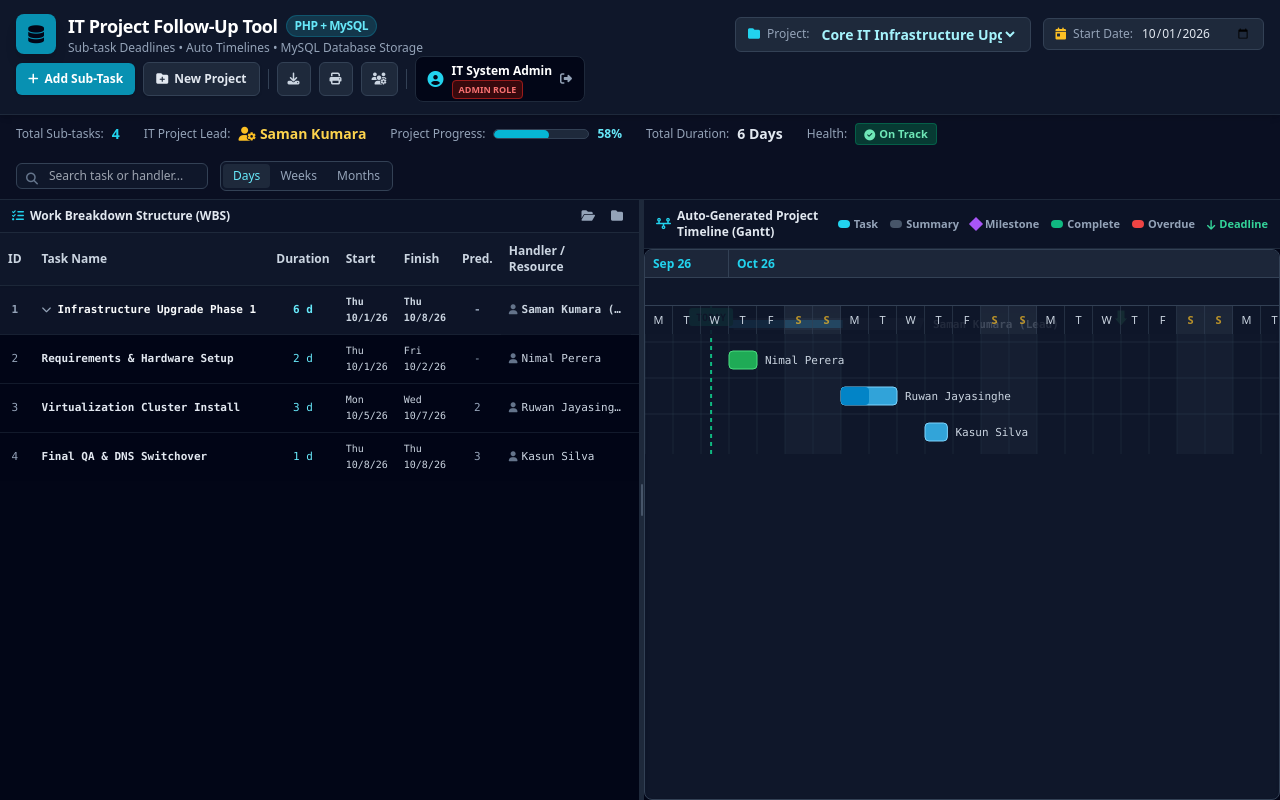
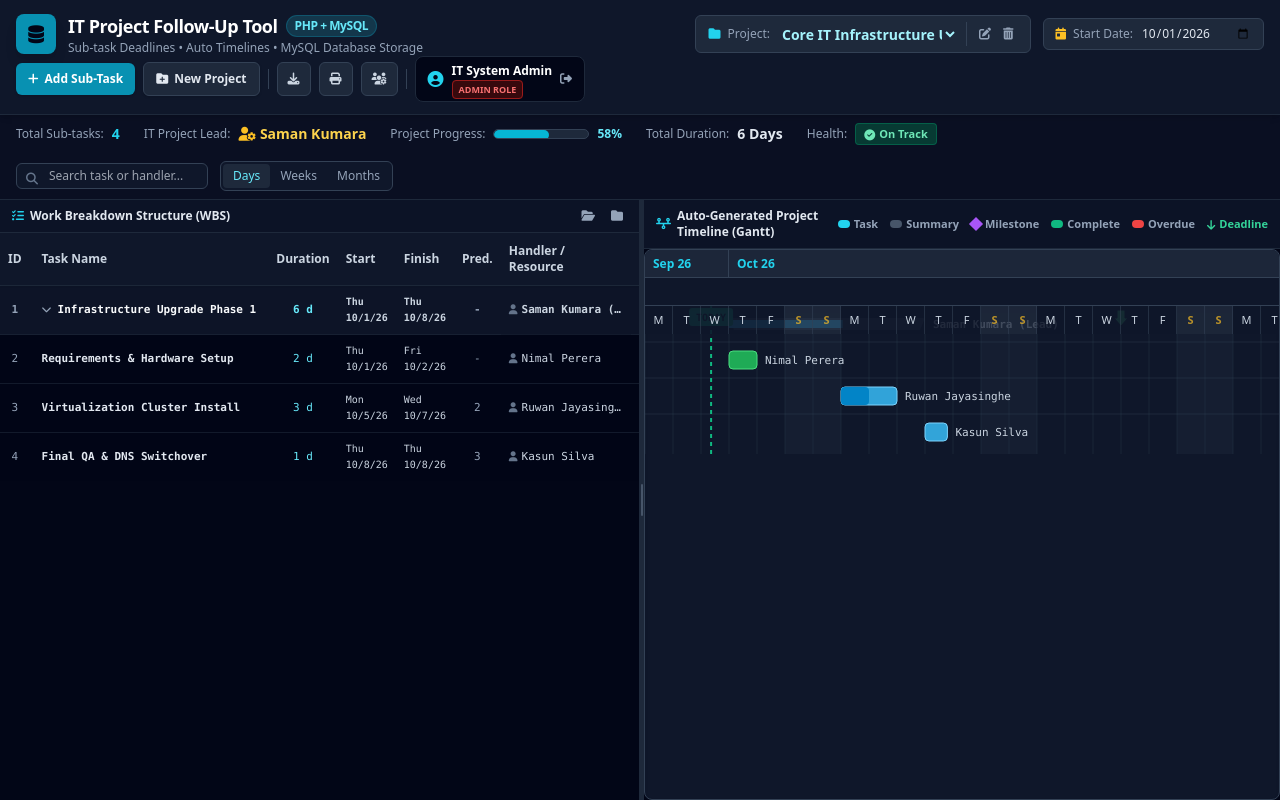
Before and after one commit to lh-unkown/Project-Handle-TOOL, a PHP site: page /index.php in a window 1280 px wide. Run offline with PHP 8.4, Linux system fonts and the light colour scheme; a user stored in the database is signed in; data comes from the database, SQL or seed files in the repository; some libraries are stand-ins or nearby versions.

Commit message:
Upload index.php (PHP + MySQL Re-architecture)

```diff
--- a/index.php
+++ b/index.php
@@ -31,13 +31,21 @@ $currentUser = getCurrentUser();
       </div>
     </div>
 
-    <!-- Active Project Switcher & Base Date -->
+    <!-- Active Project Switcher, Base Date & Edit/Delete Controls -->
     <div class="flex items-center space-x-3 my-1 sm:my-0">
       <div class="flex items-center bg-slate-800 border border-slate-700 rounded-md px-3 py-1.5">
         <label class="text-xs text-slate-400 mr-2"><i class="fa-solid fa-folder text-cyan-400 mr-1"></i> Project:</label>
-        <select id="projectSelect" class="bg-transparent text-sm text-cyan-200 font-semibold focus:outline-none cursor-pointer max-w-[200px]">
+        <select id="projectSelect" class="bg-transparent text-sm text-cyan-200 font-semibold focus:outline-none cursor-pointer max-w-[180px]">
           <!-- Loaded dynamically -->
         </select>
+        <div class="flex items-center space-x-1 ml-2 border-l border-slate-700 pl-2">
+          <button id="btnEditProject" title="Modify Project Details" class="admin-only text-slate-400 hover:text-cyan-400 text-xs p-1 transition">
+            <i class="fa-solid fa-pen-to-square"></i>
+          </button>
+          <button id="btnDeleteProject" title="Delete Active Project" class="admin-only text-slate-400 hover:text-red-400 text-xs p-1 transition">
+            <i class="fa-solid fa-trash-can"></i>
+          </button>
+        </div>
       </div>
 
       <div class="flex items-center bg-slate-800 border border-slate-700 rounded-md px-3 py-1.5">
@@ -389,17 +397,19 @@ $currentUser = getCurrentUser();
     </div>
   </div>
 
-  <!-- New Project Modal Dialog -->
+  <!-- Create / Edit Project Modal Dialog -->
   <div id="projectModal" class="fixed inset-0 bg-slate-950/80 backdrop-blur-sm z-50 flex items-center justify-center hidden">
     <div class="bg-slate-900 border border-slate-700 rounded-xl shadow-2xl w-full max-w-md overflow-hidden">
       <div class="bg-slate-800 px-5 py-4 border-b border-slate-700 flex items-center justify-between">
-        <h3 class="text-sm font-bold text-white flex items-center gap-2">
+        <h3 id="projectModalTitle" class="text-sm font-bold text-white flex items-center gap-2">
           <i class="fa-solid fa-folder-plus text-cyan-400"></i> Create New Project
         </h3>
         <button id="btnCloseProjectModal" class="text-slate-400 hover:text-white transition"><i class="fa-solid fa-xmark text-lg"></i></button>
       </div>
 
       <form id="projectForm" class="p-5 space-y-4 text-xs">
+        <input type="hidden" id="editProjectId">
+
         <div>
           <label class="block text-slate-300 font-semibold mb-1">Project Name *</label>
           <input type="text" id="inputProjName" required class="w-full bg-slate-950 border border-slate-700 rounded-md px-3 py-2 text-slate-100 text-xs focus:outline-none focus:border-cyan-500">
@@ -425,7 +435,7 @@ $currentUser = getCurrentUser();
             Cancel
           </button>
           <button type="submit" class="bg-cyan-600 hover:bg-cyan-500 text-white px-5 py-2 rounded-md font-semibold text-xs shadow-lg transition">
-            Save Project to MySQL
+            Save Project
           </button>
         </div>
       </form>
```
